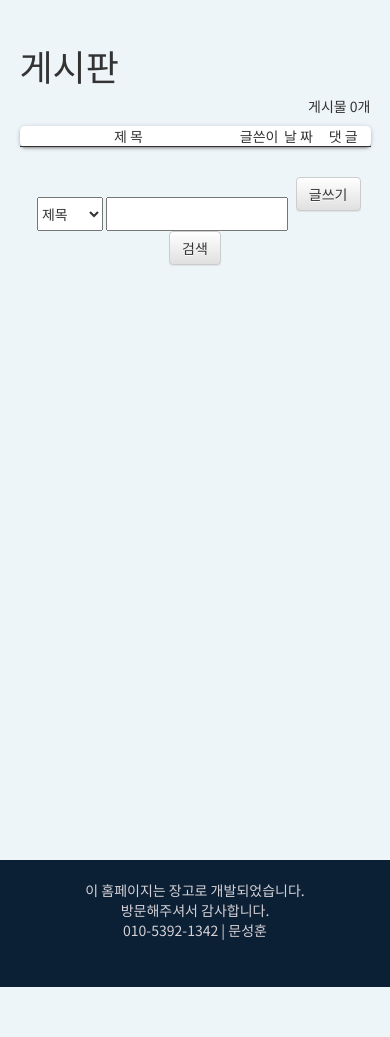
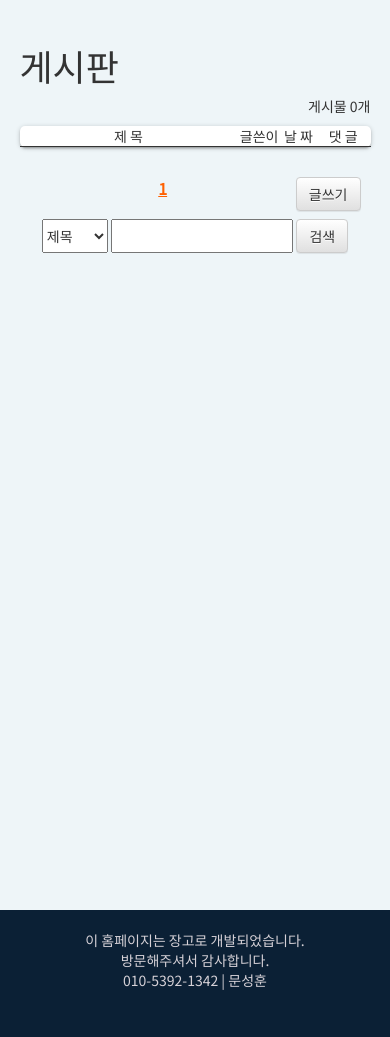
Before and after one commit to moowoonsunghoon/my-first-blog, a Django app: page /post/ in a window 390 px wide. Shown: the part 74-1111 px from the top of the page. Before the commit the page ends 1061 px from the top, so only its background shows below. Run offline with Django 3.2, Linux system fonts and the light colour scheme; data that the repository does not hold is empty; some libraries are stand-ins or nearby versions.

Commit message:
게시판 페이징 수정

```diff
--- a/blog/static/blog/blog.css
+++ b/blog/static/blog/blog.css
@@ -295,6 +295,12 @@
   text-decoration-line: underline;
   color: rgb(255, 96, 0);
 }
+
+.pagination strong {
+  text-decoration-line: underline;
+  color: rgb(255, 96, 0);
+}
+
 
 .content {
   padding: 25px 15px 25px 15px;
@@ -753,7 +759,7 @@
   }
 
   .footer{
-    bottom:-50px;
+    bottom:-100px;
   }
 
 
--- a/blog/templates/blog/post_list.html
+++ b/blog/templates/blog/post_list.html
@@ -66,7 +66,12 @@
             {% paginate  paginators %}
                 {% for page in paginators %}
                 {% endfor %}
-            {% show_pages %}
+                {% get_pages %}
+                    {% if pages|length > 1 %}
+                         {{ pages.get_rendered }}
+                    {% else %}
+                        <strong>1</strong>
+            {% endif %}
         </div>
     {% elif type == 'title' or type == 'titletext' %}
             <div class="pagination">
```
